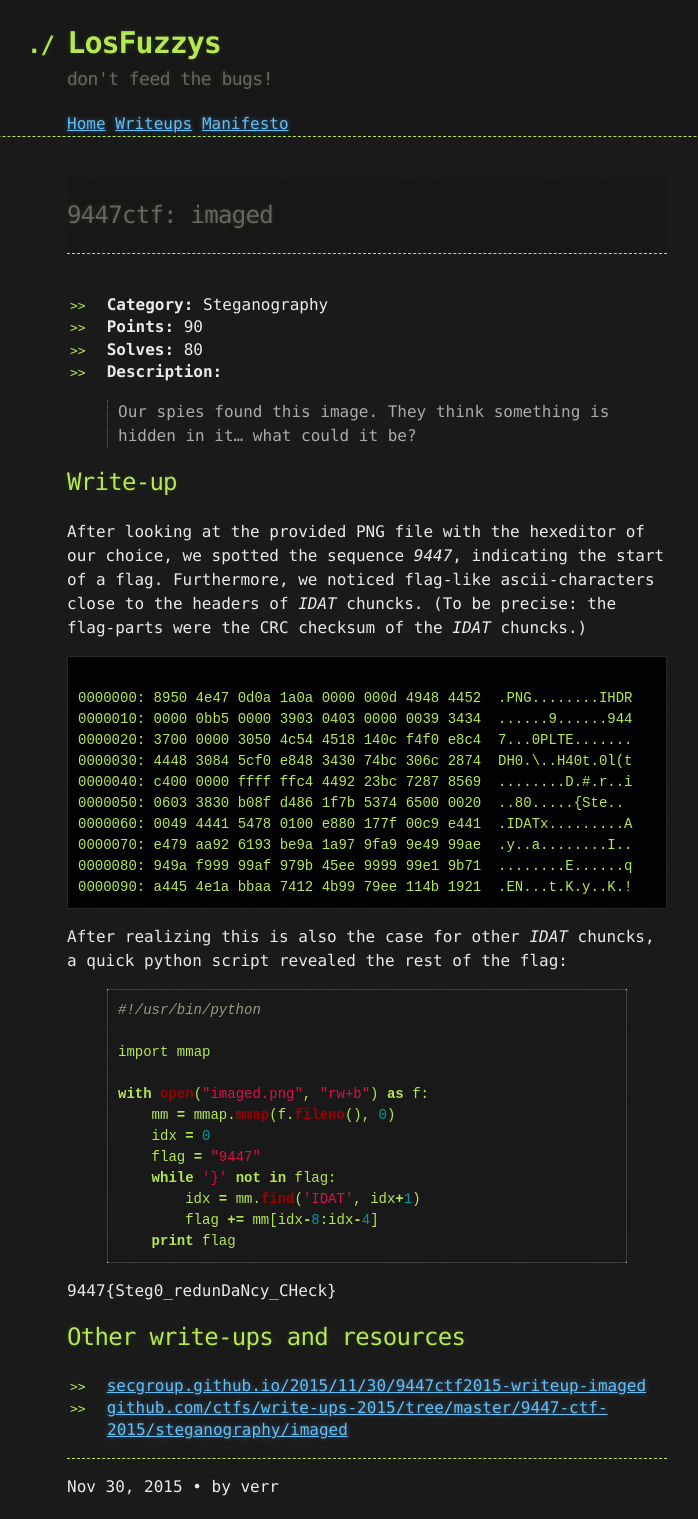
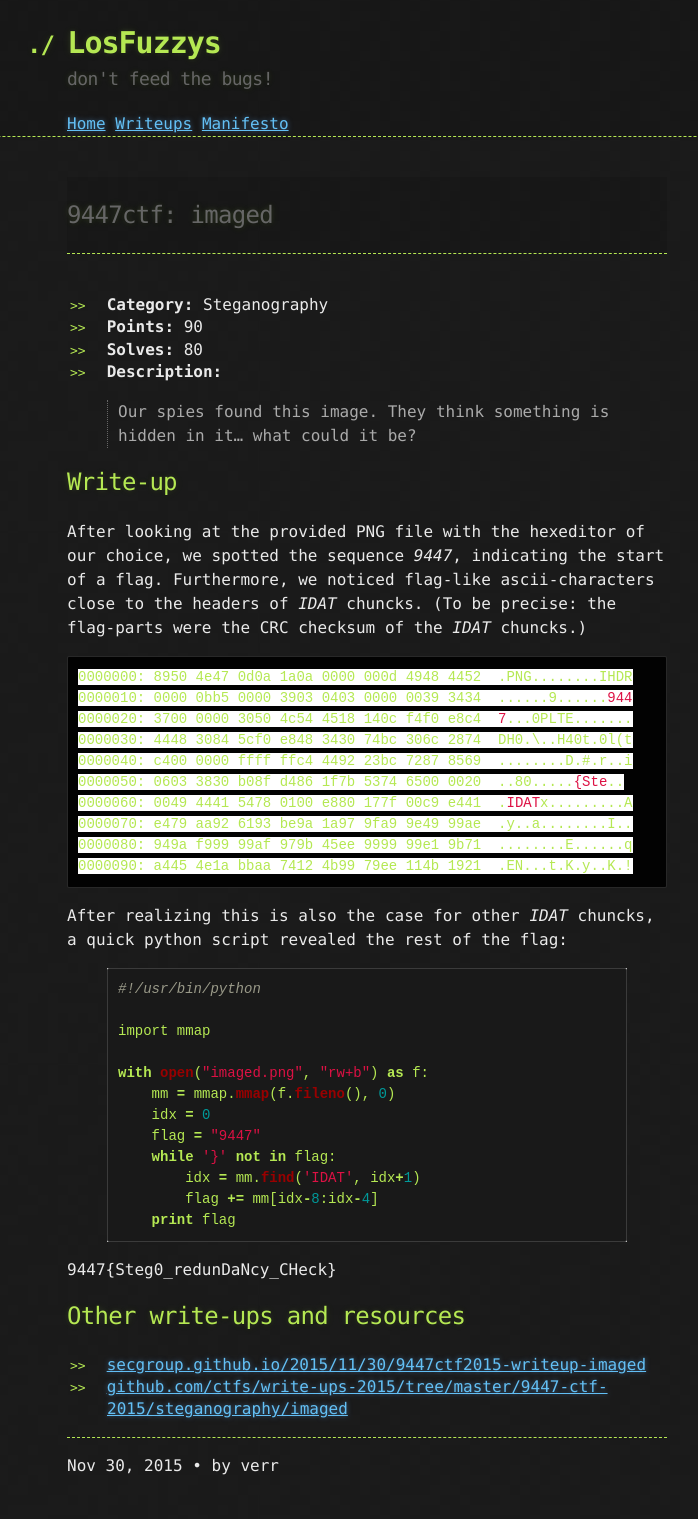
Before and after one commit to mtps3/Mtps3.github.io, a Jekyll site: the page built from _posts/2015-11-30-9447ctf-imaged.md, in a window 1280 px wide. Shown: the whole page, without its empty margins (273-971 px from the left). Built offline with Jekyll 4.4.1, drawn with Linux system fonts in a browser that asks for light colours; after the commit the page ends 1498 px from its top, so only the background shows below that.

Commit message:
imaged writeup, added colors to hex

```diff
--- a/_posts/2015-11-30-9447ctf-imaged.md
+++ b/_posts/2015-11-30-9447ctf-imaged.md
@@ -17,14 +17,13 @@ categories: writeup 9447ctf 2015
 
 After looking at the provided PNG file with the hexeditor of our choice, we spotted the sequence *9447*, indicating the start of a flag. Furthermore, we noticed flag-like ascii-characters close to the headers of *IDAT* chuncks. (To be precise: the flag-parts were the CRC checksum of the *IDAT* chuncks.)
 
-<pre><code>
-0000000: 8950 4e47 0d0a 1a0a 0000 000d 4948 4452  .PNG........IHDR
-0000010: 0000 0bb5 0000 3903 0403 0000 0039 3434  ......9......944
-0000020: 3700 0000 3050 4c54 4518 140c f4f0 e8c4  7...0PLTE.......
+<pre><code class="highlight">0000000: 8950 4e47 0d0a 1a0a 0000 000d 4948 4452  .PNG........IHDR
+0000010: 0000 0bb5 0000 3903 0403 0000 0039 3434  ......9......<span class="s">944</span>
+0000020: 3700 0000 3050 4c54 4518 140c f4f0 e8c4  <span class="s">7</span>...0PLTE.......
 0000030: 4448 3084 5cf0 e848 3430 74bc 306c 2874  DH0.\..H40t.0l(t
 0000040: c400 0000 ffff ffc4 4492 23bc 7287 8569  ........D.#.r..i
-0000050: 0603 3830 b08f d486 1f7b 5374 6500 0020  ..80.....{Ste..
-0000060: 0049 4441 5478 0100 e880 177f 00c9 e441  .IDATx.........A
+0000050: 0603 3830 b08f d486 1f7b 5374 6500 0020  ..80.....<span class="s">{Ste</span>..
+0000060: 0049 4441 5478 0100 e880 177f 00c9 e441  .<span class="s">IDAT</span>x.........A
 0000070: e479 aa92 6193 be9a 1a97 9fa9 9e49 99ae  .y..a........I..
 0000080: 949a f999 99af 979b 45ee 9999 99e1 9b71  ........E......q
 0000090: a445 4e1a bbaa 7412 4b99 79ee 114b 1921  .EN...t.K.y..K.!
@@ -46,6 +45,7 @@ with open("imaged.png", "rw+b") as f:
         idx = mm.find('IDAT', idx+1)
         flag += mm[idx-8:idx-4]
     print flag
+
 {% endhighlight %}
 
 9447{Steg0_redunDaNcy_CHeck}
```
